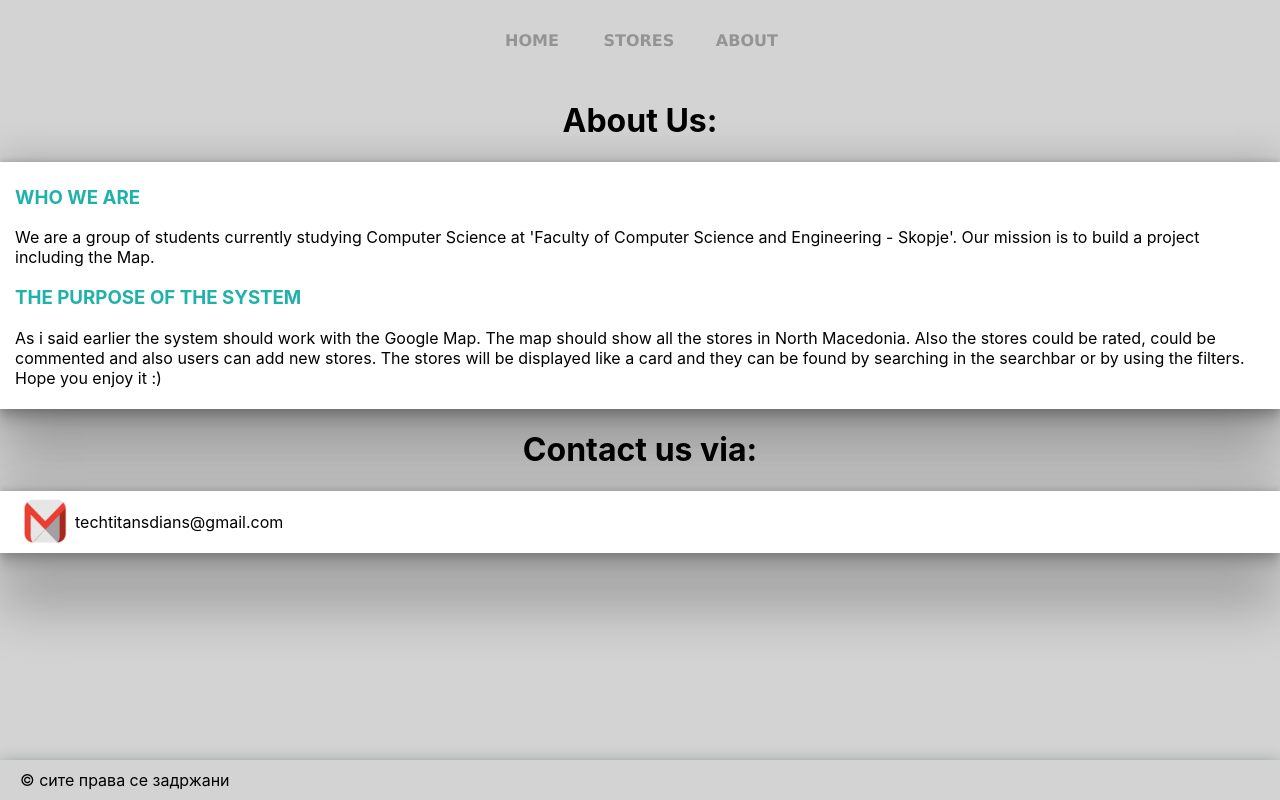
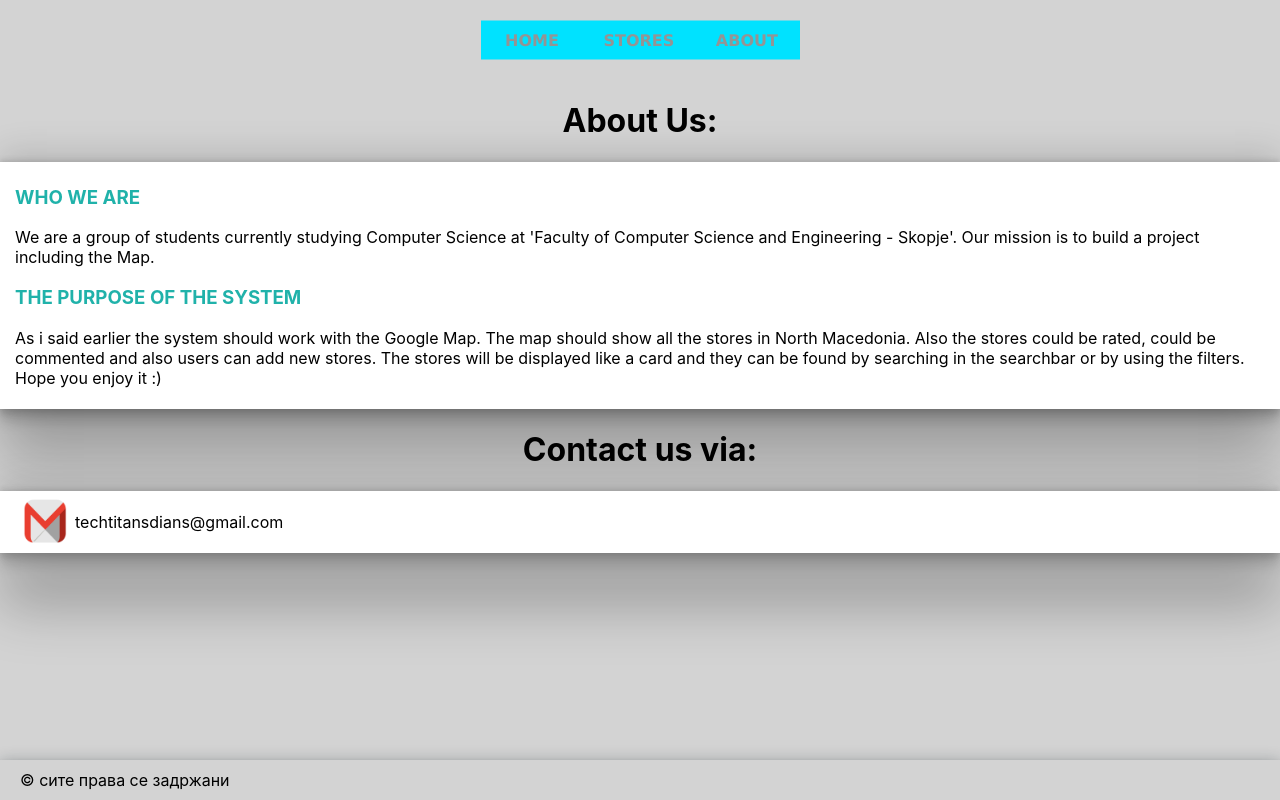
Before and after one commit to jetonramadani/-, a React (Create React App) app: page /about in a window 1280 px wide. Built offline with nearby package versions, Linux system fonts and the light colour scheme.

Commit message:
Homepage...

```diff
--- a/src/components/header/DesktopHeader.js
+++ b/src/components/header/DesktopHeader.js
@@ -1,3 +1,4 @@
+/* eslint-disable */
 import React from 'react'
 import "./desktopHeader.css";
 import {
@@ -5,8 +6,8 @@ import {
 } from "react-router-dom";
 const Header = (props) => {
     return (
-        <>
-            <nav>
+        < >
+            <nav className='backgroundHeader'>
                 <Link to="/" onClick={() => props.onClick("home")}>HOME</Link>
                 <Link to="/stores" onClick={() => props.onClick("store")}>STORES</Link>
                 <Link to="/about" onClick={() => props.onClick("about")}>ABOUT</Link>
--- a/src/components/header/desktopHeader.css
+++ b/src/components/header/desktopHeader.css
@@ -106,3 +106,6 @@ nav a:nth-child(3):hover ~ #indicator {
   background: linear-gradient(130deg, purple, palevioletred);
   display: block;
 }
+.backgroundHeader {
+  background-color: #00e2ff;
+}
```
